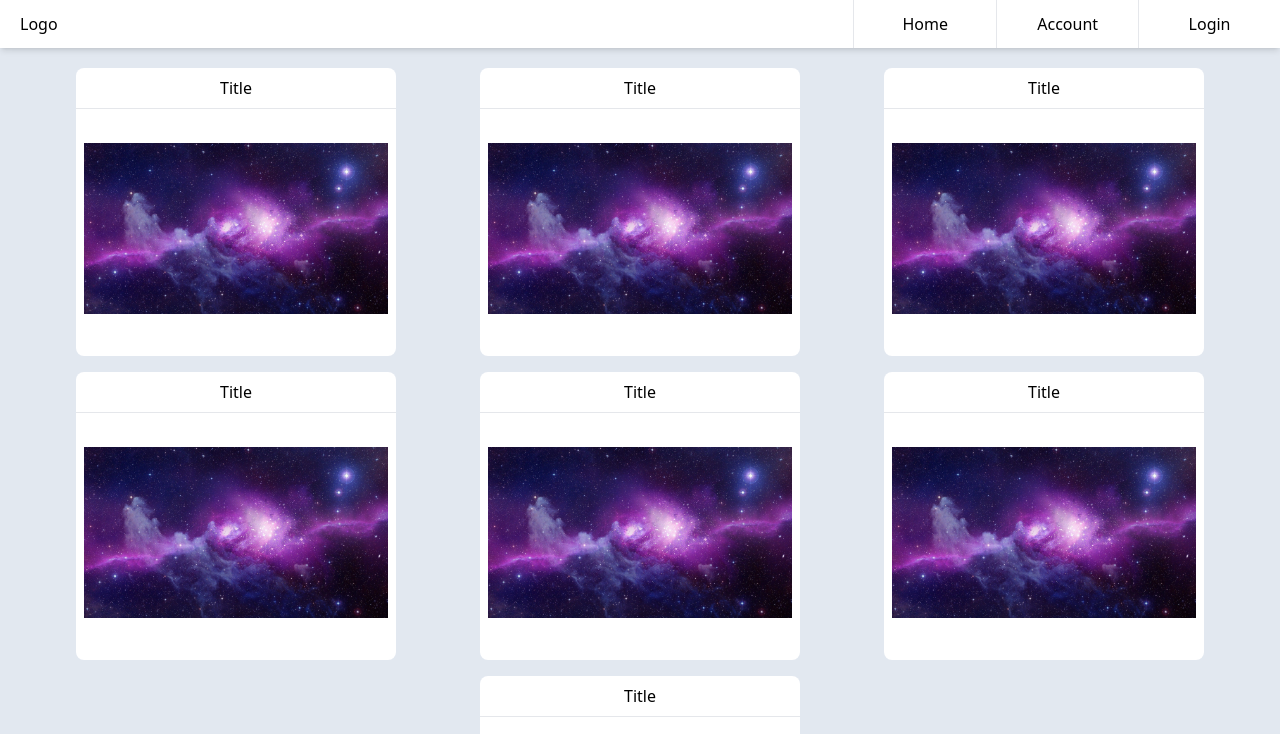
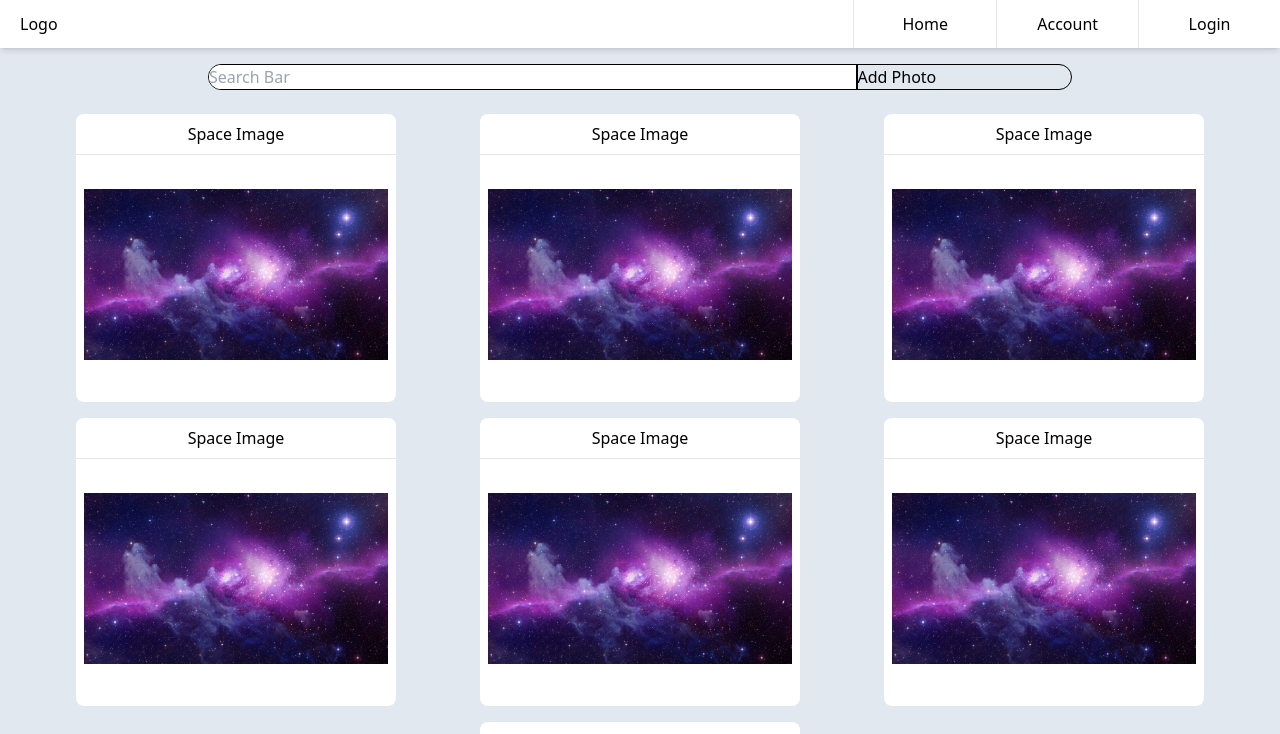
Before and after one commit to ExcuseMeee/photo-gallery, a Next.js app: page / in a window 1280 px wide. Shown: the top 734 px of the page. Built offline with nearby package versions, Linux system fonts and the light colour scheme; no server answers.

Commit message:
action bar

```diff
--- /dev/null
+++ b/components/ActionBar.js
@@ -0,0 +1,17 @@
+
+const ActionBar = () => {
+  return (
+    <div className="flex justify-center items-center my-4 mx-28 lg:mx-52 border border-black divide-x-2 divide-black rounded-full">
+      <div className="w-3/4">
+        <input type="text" placeholder="Search Bar" className="w-full focus:outline-none rounded-l-full" />
+      </div>
+
+      <div className="w-1/4">
+        Add Photo
+      </div>
+
+    </div>
+  )
+}
+
+export default ActionBar
--- a/components/Photo.js
+++ b/components/Photo.js
@@ -1,10 +1,10 @@
 import Image from "next/image"
 
-const Photo = ({imgUrl}) => {
+const Photo = ({imgUrl, title}) => {
   return (
     <div className="w-2/3 lg:w-1/4 h-72 flex flex-col items-center justify-evenly bg-white rounded-lg m-2 divide-y hover:shadow-md">
       <div className="w-full flex justify-center h-fit">
-        Title
+        {title}
       </div>
       <div className="w-full h-5/6 flex items-center justify-center">
         <Image src={imgUrl} alt='' width={350} height={350} className='lg:px-2' />
--- a/pages/index.js
+++ b/pages/index.js
@@ -1,4 +1,5 @@
 import Head from 'next/head'
+import ActionBar from '../components/ActionBar'
 import Photo from '../components/Photo'
 
 export default function Home() {
@@ -12,14 +13,15 @@
       </Head>
 
       <main>
-        <div className='flex flex-col lg:flex-row flex-wrap justify-evenly items-center mt-3'>
-          <Photo imgUrl={'/space-img.jpg'} />
-          <Photo imgUrl={'/space-img.jpg'} />
-          <Photo imgUrl={'/space-img.jpg'} />
-          <Photo imgUrl={'/space-img.jpg'} />
-          <Photo imgUrl={'/space-img.jpg'} />
-          <Photo imgUrl={'/space-img.jpg'} />
-          <Photo imgUrl={'/space-img.jpg'} />
+        <ActionBar />
+        <div className='flex flex-col lg:flex-row flex-wrap justify-evenly items-center'>
+          <Photo imgUrl={'/space-img.jpg'} title={"Space Image"} />
+          <Photo imgUrl={'/space-img.jpg'} title={"Space Image"} />
+          <Photo imgUrl={'/space-img.jpg'} title={"Space Image"} />
+          <Photo imgUrl={'/space-img.jpg'} title={"Space Image"} />
+          <Photo imgUrl={'/space-img.jpg'} title={"Space Image"} />
+          <Photo imgUrl={'/space-img.jpg'} title={"Space Image"} />
+          <Photo imgUrl={'/space-img.jpg'} title={"Space Image"} />
 
         </div>
       </main>
```
